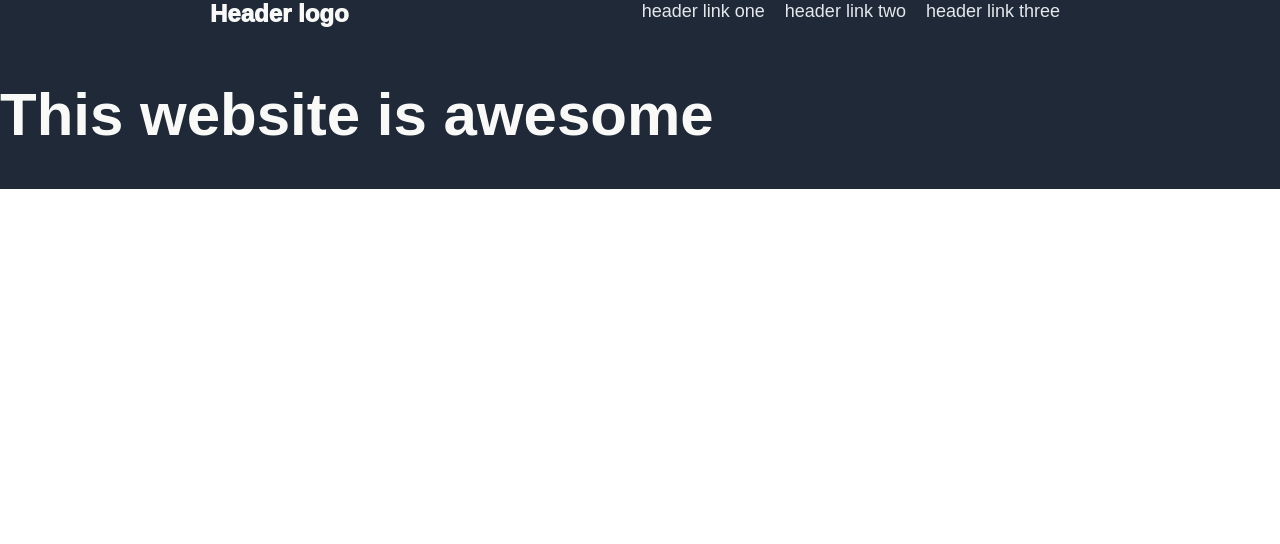
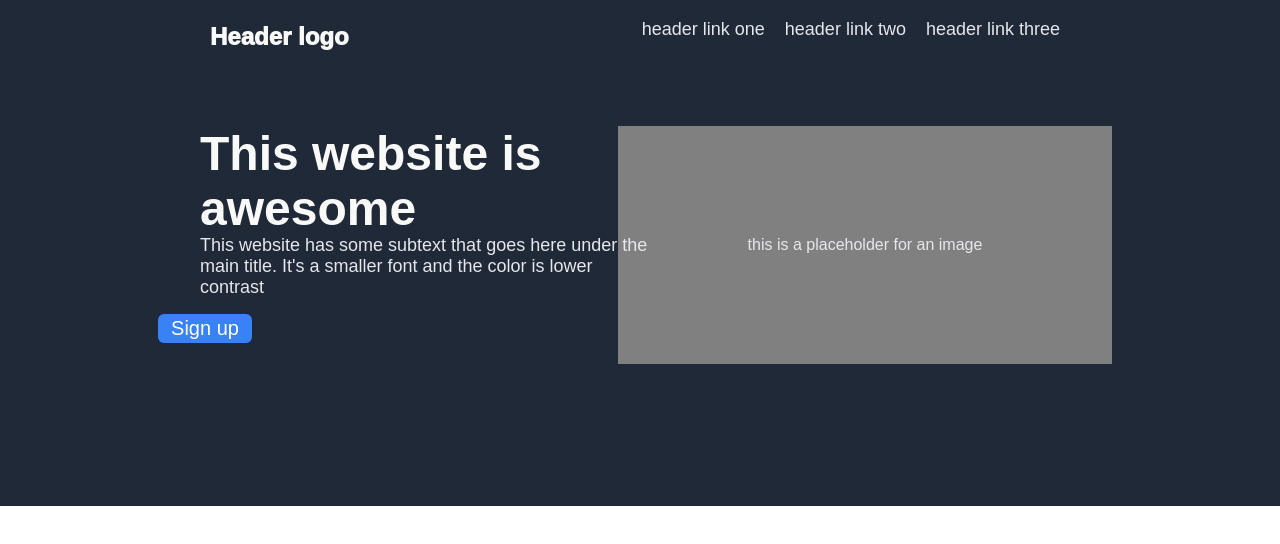
Before and after one commit to PurpleBurritos/Landing-Page, a plain HTML site: page index.html in a window 1280 px wide. Drawn offline with Linux system fonts and the light colour scheme.

Commit message:
Finised header

```diff
--- a/index.html
+++ b/index.html
@@ -6,7 +6,6 @@
     <link rel="stylesheet" href="styles.css">
   </head>
   <body>
-    <header>
       <div class="header-content">
         <div class="logo">Header logo</div>
         <div class="header-links">
@@ -14,12 +13,20 @@
           <p>&nbsp; header link two &nbsp;</p>
           <p>&nbsp; header link three &nbsp;</p>
         </div>
-        <div class="header-content-hero">
+      </div>
+      <div class="header-content-hero">
           <div class="header-content-hero-title">
-            <h1>This website is awesome</h1>
+            <p>This website is <br> awesome</p>
           </div>
-        </div>
+          <div class="header-content-hero-text-body">
+            <p>This website has some subtext that goes here under the <br> main title. It's a smaller font and the color is lower <br> contrast</p>
+          </div>
       </div>
-    </header>
+      <div class="header-content-hero-image-placeholder">
+        <div class="header-content-hero-image-placeholder-text">this is a placeholder for an image</div>
+      </div>
+      <div class="sign-up-button">
+       <div class="sign-up-button-text">Sign up</div>
+      </div>
   </body>
 </html>
--- a/styles.css
+++ b/styles.css
@@ -1,6 +1,6 @@
 .header-content{
     margin: -8px;
-    margin-top: -15px;
+    margin-top: -25px;
     background-color: #1f2937;
     font-family: sans-serif;
 }
@@ -13,8 +13,8 @@
     display: flex;
     justify-content: flex-start;
     align-items: flex-end;
-    margin-top: 15px;
     margin-left: 210px;
+    padding-top: 40px;
 }
 
 .header-links{
@@ -25,12 +25,79 @@
     font-size: 18px;
     font-family: sans-serif;
     color: #e5e7eb;
-    margin-top: -45px;
+    margin-top: -50px;
     margin-right: 210px;
 }
+
+.header-content-hero{
+    margin: -8px;
+    margin-top: -60px;
+    background-color: #1f2937;
+    font-family: sans-serif;
+    padding-top: 50px;
+    padding-bottom: 190px;
+}
+
 .header-content-hero-title{
     color: #f9faf8;
-    font-size: 30px;
+    font-size: 48px;
     font-weight: 900;
+    margin-top: 30px;
     display: flex;
+    margin-left: 200px;
 }
+
+.header-content-hero-text-body{
+    display: flex;
+    flex-direction: column;
+    margin-top: -67px;
+    font-size: 18px;
+    color: #e5e7eb;
+    margin-left: 200px;
+}
+
+.header-content-hero-image-placeholder-text{
+    display: flex;
+    justify-self: center;
+    align-self: center;
+    color: #e5e7eb;
+    font-family: sans-serif;
+}
+
+.header-content-hero-image-placeholder{
+    display: flex;
+    flex-direction: column;
+    justify-self: center;
+    align-self: center;
+    background-color: gray;
+    margin-right: -450px;
+    margin-top: -380px;
+    padding-top: 110px;
+    padding-bottom: 110px;
+    padding-left: 130px;
+    padding-right: 130px
+}
+
+.sign-up-button{
+    display: flex;
+    flex-direction: column;
+    justify-self: center;
+    align-self: center;
+    background-color: #3882f6;
+    border-radius: 6px;
+    margin-top: -50px;
+    margin-left: -870px;
+}
+
+.sign-up-button-text{
+    display: flex;
+    color: #ffffff;
+    justify-self: center;
+    align-self: center;
+    font-family: sans-serif;
+    font-size: 20px;
+    padding-top: 3px;
+    padding-bottom: 3px;
+    padding-left: 13px;
+    padding-right: 13px;
+}
```
